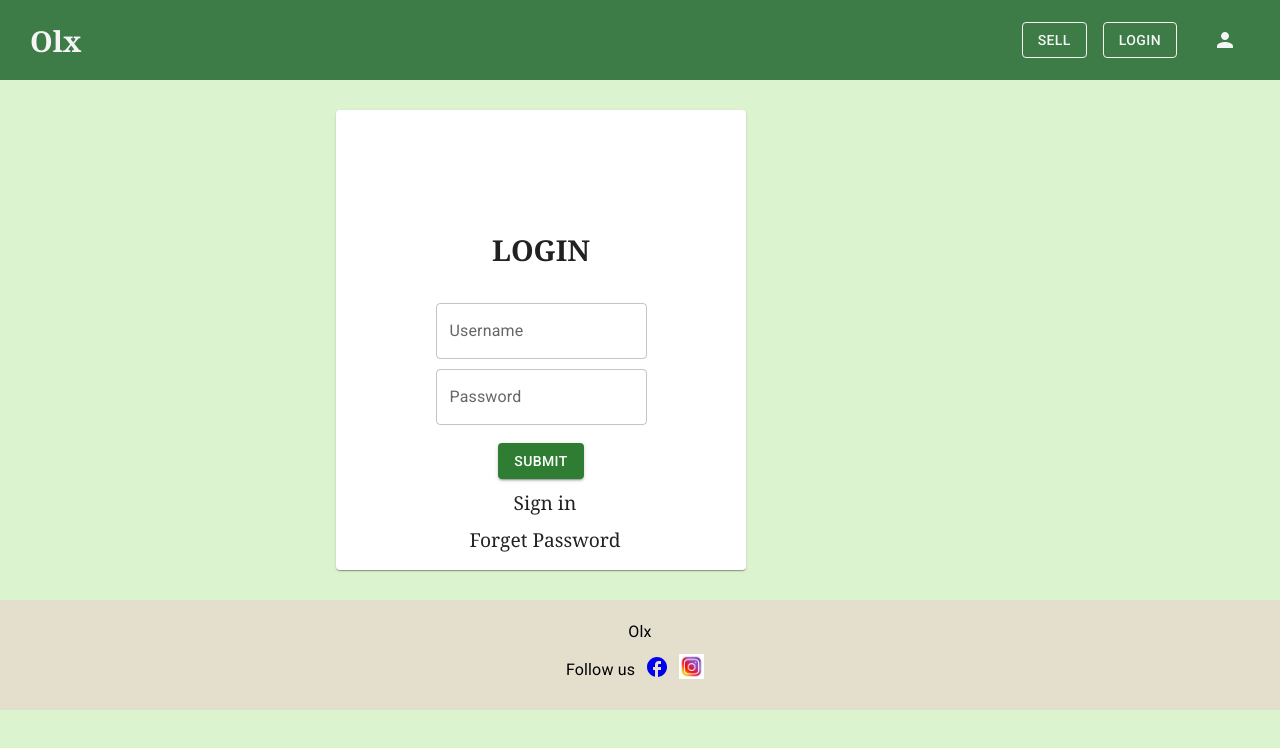
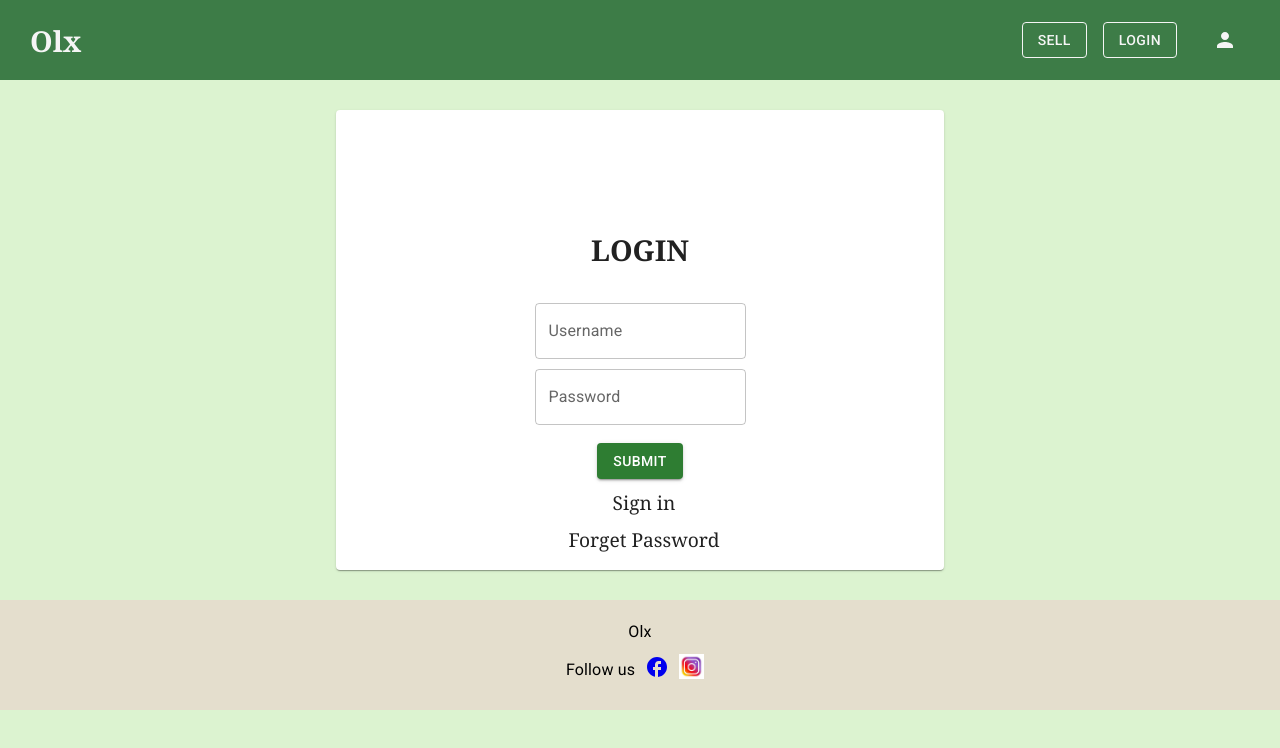
Before and after one commit to Bhagavath15/OLX-Frontend, a React (Vite) app: page /login in a window 1280 px wide. Shown: the top 748 px of the page. Built offline with nearby package versions, Linux system fonts and the light colour scheme; the HTML template or start-up script is replaced by a standard one.

Commit message:
OLX Frontend

```diff
--- a/src/Login.jsx
+++ b/src/Login.jsx
@@ -42,7 +42,7 @@
     return (
         <div className="login-card">
 
-            <Card sx={{ mx: 2, height: 300, maxWidth: 250 }} className="card">
+            <Card sx={{ mx: 2, height: 300 }} className="card">
                 <CardContent>
                     <form onSubmit={formik.handleSubmit} className='loginform'>
                         <h2>LOGIN</h2>
@@ -109,7 +109,7 @@
     };
     return (
         <div className="login-card">
-            <Card sx={{ mx: 2, height: 250, maxWidth: 250 }} className="card">
+            <Card sx={{ mx: 2, height: 250 }} className="card">
                 <form onSubmit={formik.handleSubmit} className='loginform'>
                     <h2>SIGNUP</h2>
                     <div className='loginfield'>
```
